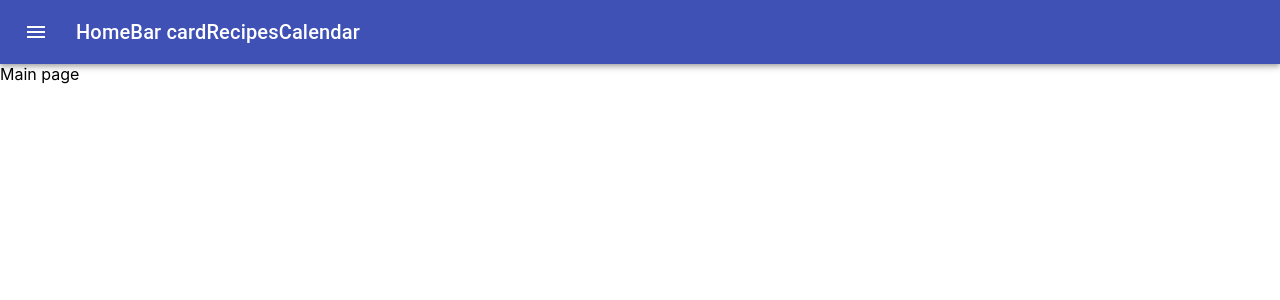
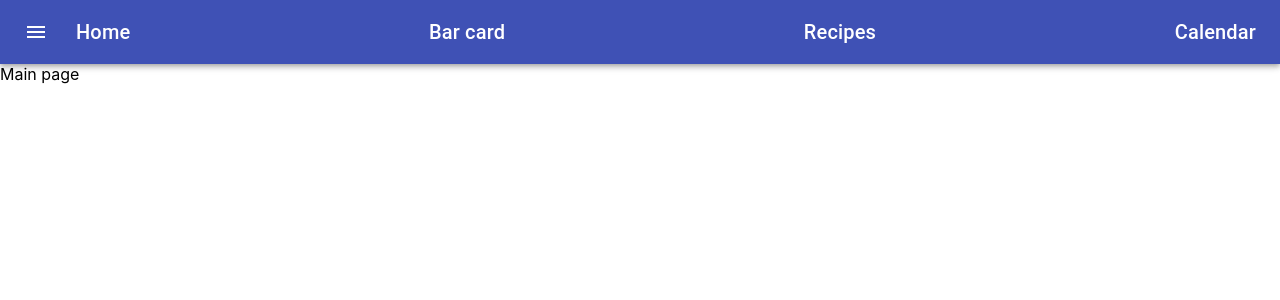
Before and after one commit to malcq/intensive_project6, a React (Create React App) app: page / in a window 1280 px wide. Shown: the top 300 px of the page. Built offline with nearby package versions, Linux system fonts and the light colour scheme.

Commit message:
Edit color props in Link

```diff
--- a/src/components/Header.jsx
+++ b/src/components/Header.jsx
@@ -1,5 +1,3 @@
-
-
 import { makeStyles } from '@material-ui/core/styles';
 import AppBar from '@material-ui/core/AppBar';
 import Toolbar from '@material-ui/core/Toolbar';
@@ -18,6 +16,8 @@ const useStyles = makeStyles((theme) => ({
     marginRight: theme.spacing(2),
   },
   title: {
+    display: 'flex',
+    justifyContent: 'space-between',
     flexGrow: 1,
   },
 }));
--- a/src/components/Link.jsx
+++ b/src/components/Link.jsx
@@ -4,7 +4,7 @@ import Link from '@material-ui/core/Link';
 
 const SLink = ({to, children}) => (
   <Link
-    color='white'
+    color='inherit'
     component={RouterLink}
     to={to}
   >
```
